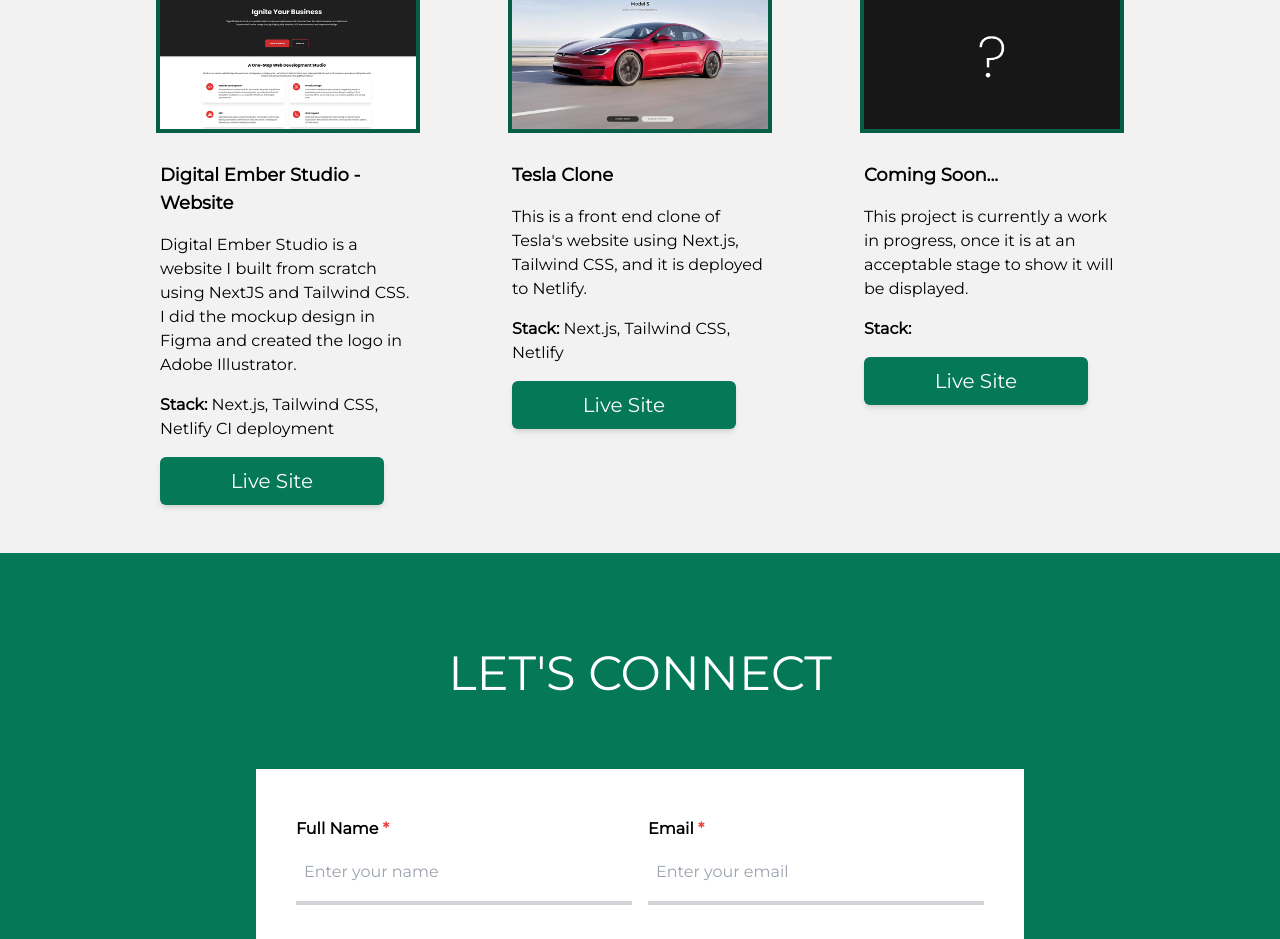
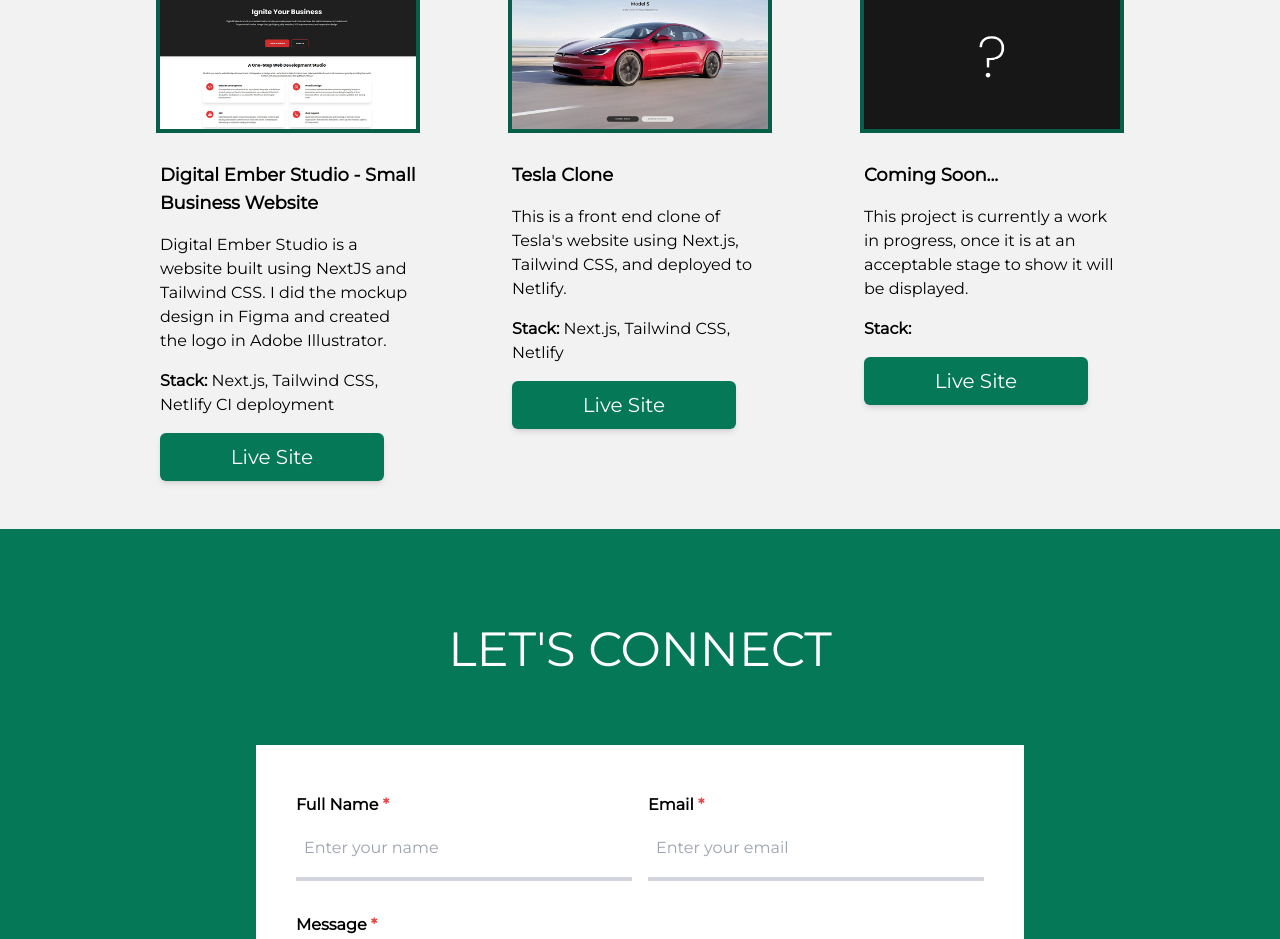
Before and after one commit to Blathe/personal-portfolio, a Next.js app: page / in a window 1280 px wide. Shown: the part 1833-2772 px from the top of the page. Built offline with nearby package versions, Linux system fonts and the light colour scheme.

Commit message:
changed some front end wording

```diff
--- a/components/projectsSection.js
+++ b/components/projectsSection.js
@@ -25,10 +25,10 @@ const ProjectsSection = () => {
               </div>
               <div className="mt-8 flex flex-col gap-4 font-mons">
                 <h1 className="text-lg font-bold">
-                  Digital Ember Studio - Website
+                  Digital Ember Studio - Small Business Website
                 </h1>
                 <p>
-                  Digital Ember Studio is a website I built from scratch using
+                  Digital Ember Studio is a website built using
                   NextJS and Tailwind CSS. I did the mockup design in Figma and
                   created the logo in Adobe Illustrator.
                 </p>
@@ -56,7 +56,7 @@ const ProjectsSection = () => {
               <div className="mt-8 flex flex-col gap-4 font-mons">
                 <h1 className="text-lg font-bold">Tesla Clone</h1>
                 <p>
-                  This is a front end clone of Tesla&apos;s website using Next.js, Tailwind CSS, and it is deployed to Netlify.
+                  This is a front end clone of Tesla&apos;s website using Next.js, Tailwind CSS, and deployed to Netlify.
                 </p>
                 <p>
                   <span className="font-bold">Stack:</span> Next.js, Tailwind CSS, Netlify
```
